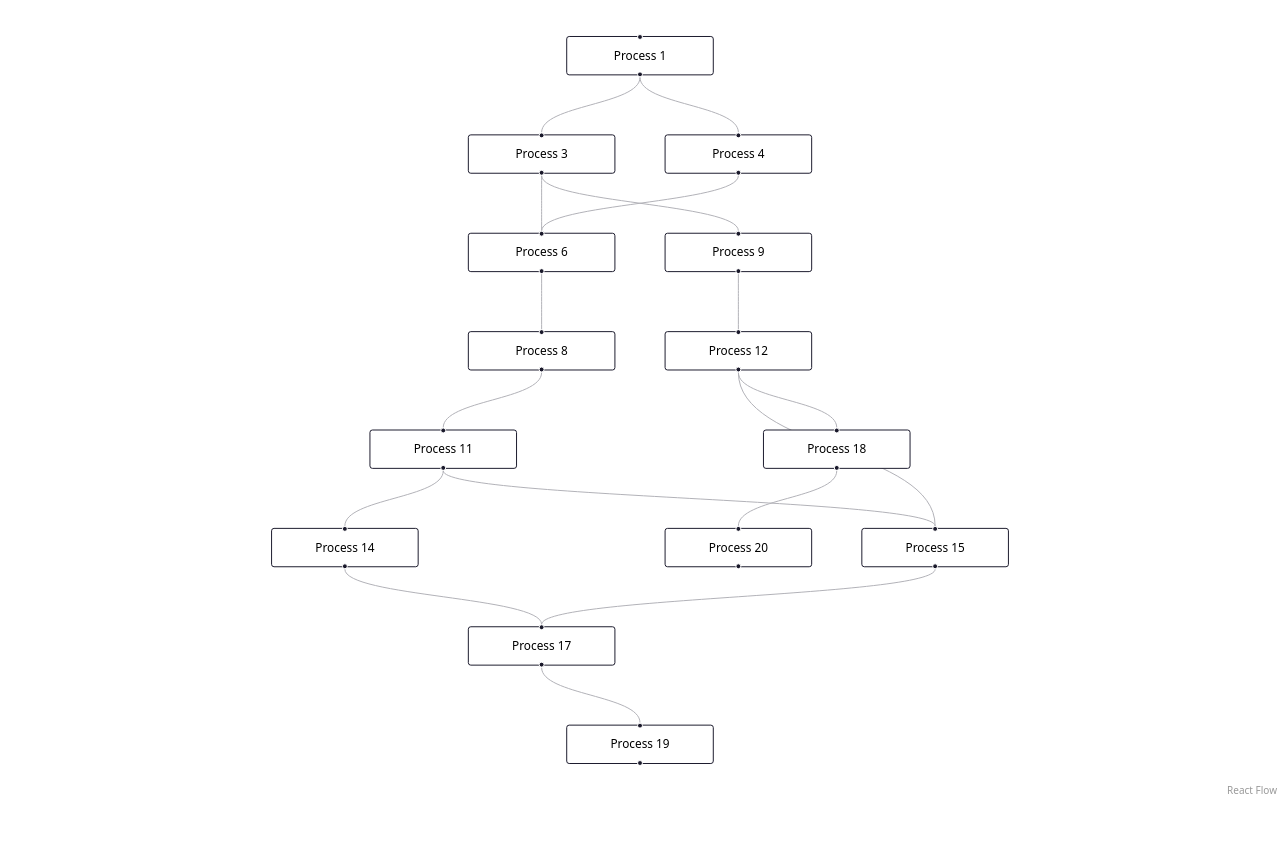
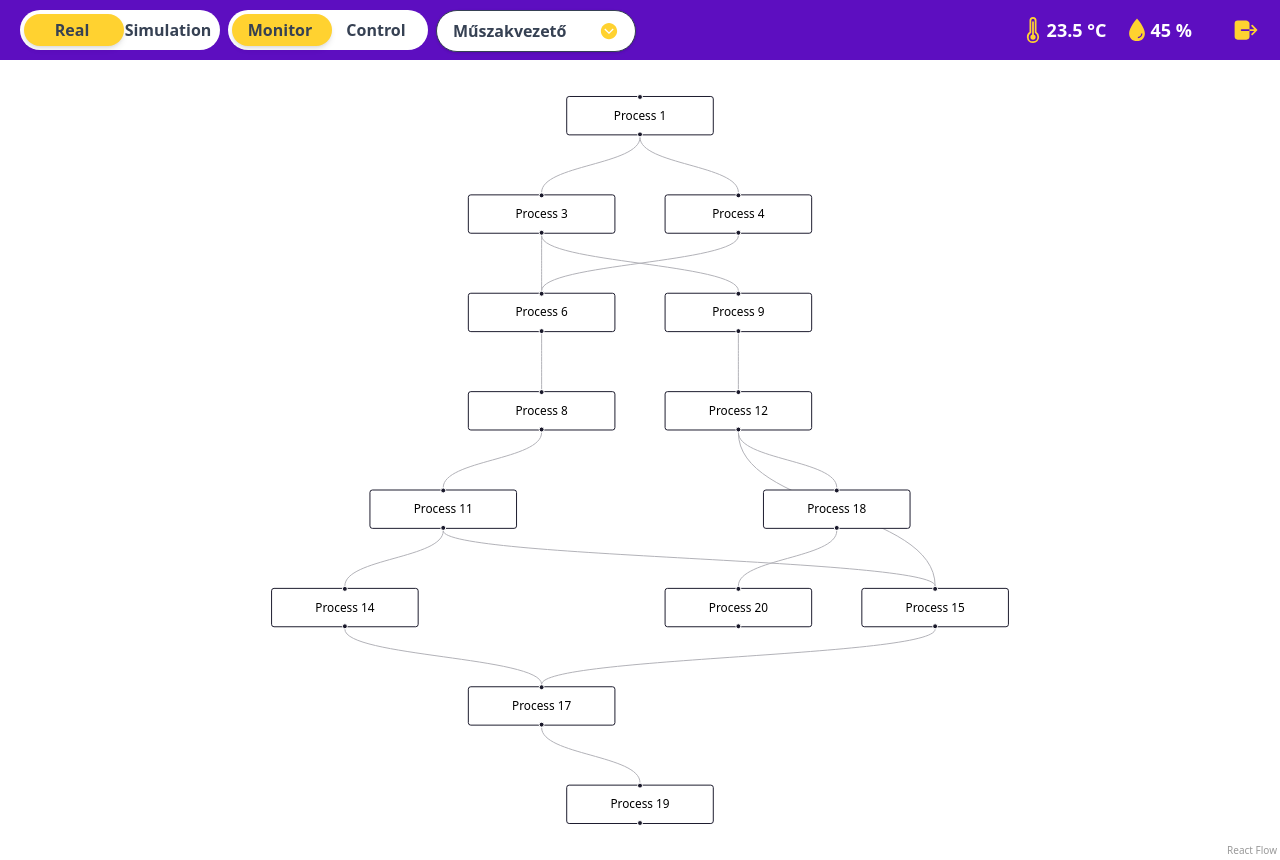
Before and after one commit to Department-of-System-Engineering/digital_twin_dashboard, a React (Vite) app: page / in a window 1280 px wide. Before the commit the page ends 800 px from the top, so only its background shows below. Built offline with nearby package versions, Linux system fonts and the light colour scheme.

Commit message:
feat(header): Starts header implementation

```diff
--- a/src/App.tsx
+++ b/src/App.tsx
@@ -1,7 +1,8 @@
 import Graph from "./Components/Graph";
+import Header from "./Components/Header";
 
 function App() {
-  return <Graph />;
+  return <><Header/><Graph /></>
 }
 
 export default App;
--- /dev/null
+++ b/src/Components/Header.tsx
@@ -0,0 +1,76 @@
+import type { OptionItem } from "../types";
+
+import { useState } from "react";
+import ToggleSwitch from "../UI/ToggleSwitch";
+import Dropdown from "../UI/Dropdown";
+import { IoLogOut, IoThermometerOutline, IoWaterSharp } from "react-icons/io5";
+
+const PROCESS_MODES: OptionItem[] = [
+  { id: 1, name: "Real" },
+  { id: 2, name: "Simulation" },
+];
+
+const PROCESS_TYPES: OptionItem[] = [
+  { id: 1, name: "Monitor" },
+  { id: 2, name: "Control" },
+];
+
+const USER_TYPES: OptionItem[] = [
+  { id: 1, name: "Műszakvezető" },
+  { id: 1, name: "Operátor" },
+  { id: 1, name: "Karbantartó" },
+  { id: 1, name: "Minőségellenőr" },
+];
+
+const Header = () => {
+  const [actualProcessMode, setActualProcessMode] = useState<OptionItem>(
+    PROCESS_MODES[0]
+  );
+  const [actualProcessType, setActualProcessType] = useState<OptionItem>(
+    PROCESS_TYPES[0]
+  );
+  const [selectedUserType, setSelectedUserType] = useState<OptionItem>(
+    USER_TYPES[0]
+  );
+  return (
+    <header className="w-full bg-violet-800 text-white px-5 py-2 h-15 flex items-center">
+      <div className="flex gap-2">
+        <ToggleSwitch
+          options={PROCESS_MODES}
+          value={actualProcessMode}
+          onChange={setActualProcessMode}
+        />
+        <ToggleSwitch
+          options={PROCESS_TYPES}
+          value={actualProcessType}
+          onChange={setActualProcessType}
+        />
+        <Dropdown
+          options={USER_TYPES}
+          value={selectedUserType}
+          onChange={setSelectedUserType}
+        />
+      </div>
+      <div className="ml-auto flex gap-10">
+        <div className="flex gap-4">
+          <div className="flex">
+            <IoThermometerOutline size={28} className="text-amber-300" />
+            <span className="font-semibold text-lg">{23.5} °C</span>
+          </div>
+          <div className="flex">
+            <IoWaterSharp size={28} className="text-amber-300" />
+            <span className="font-semibold text-lg">{45} %</span>
+          </div>
+        </div>
+
+        <IoLogOut
+          size={28}
+          className="text-amber-300 hover:cursor-pointer"
+          onClick={() => console.log("LOGOUT")}
+        />
+      </div>
+    </header>
+  );
+};
+
+export default Header;
```
